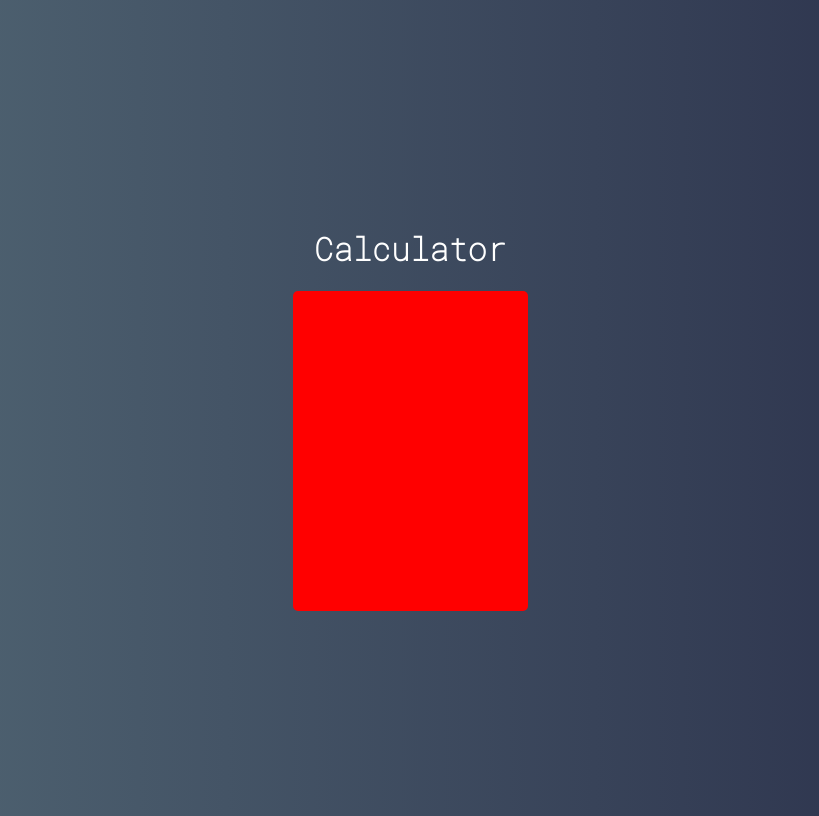
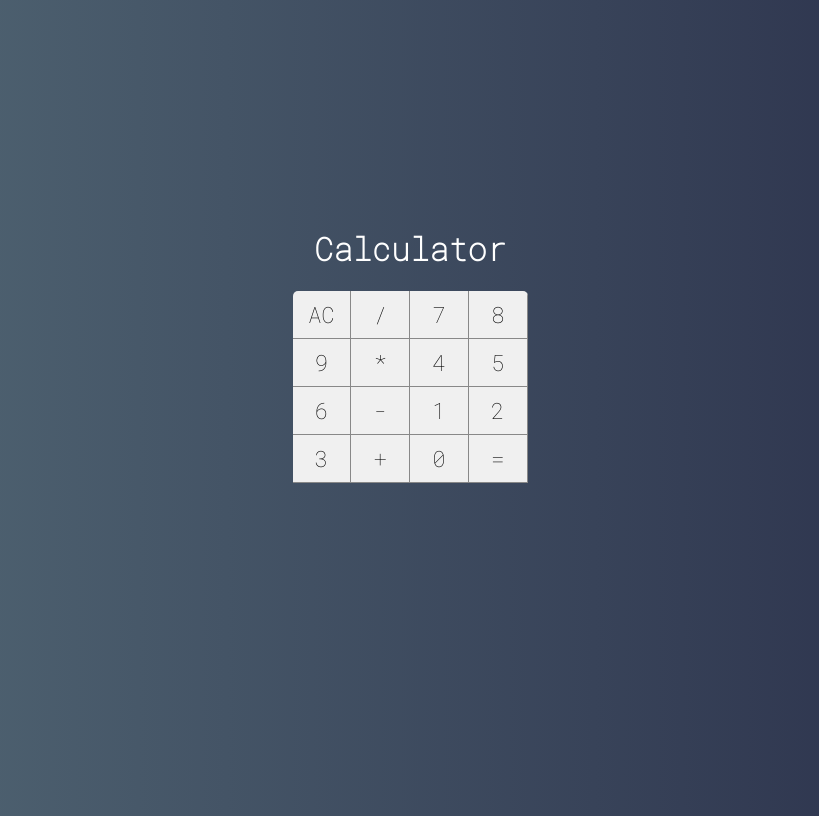
Before and after one commit to FeBassetto/Project-React-Calculator, a React (Create React App) app: page / in a window 1280 px wide. Shown: the whole page, without its empty margins (230-1049 px from the left). Built offline with nearby package versions, Linux system fonts and the light colour scheme.

Commit message:
Start grid

```diff
--- /dev/null
+++ b/src/components/Button.css
@@ -0,0 +1,13 @@
+:root{
+    --bg-button: #f0f0f0;
+    --border-button: solid 1px #888;
+}
+
+.button{
+    font-size: 1.4em;
+    background-color: var(--bg-button);
+    border: none;
+    border-right: var(--border-button);
+    border-bottom: var(--border-button);
+    outline: none;
+}
--- /dev/null
+++ b/src/components/Button.jsx
@@ -0,0 +1,13 @@
+import React from "react";
+import './Button.css'
+
+const Button = props => {
+
+
+
+    return(
+        <button className="button">{props.label}</button>
+    )
+}
+
+export default Button
--- a/src/main/Calculator.css
+++ b/src/main/Calculator.css
@@ -3,5 +3,7 @@
     width: 235px;
     border-radius: 5px;
     overflow: hidden;
-    background-color: #ff0000;
+    display: grid;
+    grid-template-columns: repeat(4, 25%);
+    grid-template-rows: 48px 48px 48px 48px 48px;
 }
--- a/src/main/Calculator.jsx
+++ b/src/main/Calculator.jsx
@@ -1,11 +1,28 @@
 import React, { Component } from 'react'
 import './Calculator.css'
+
+import Button from '../components/Button'
 
 export default class Calculator extends Component {
     render() {
         return (
             <div className='calculator'>
-
+               <Button label="AC" />
+               <Button label="/" />
+               <Button label="7" />
+               <Button label="8" />
+               <Button label="9" />
+               <Button label="*" />
+               <Button label="4" />
+               <Button label="5" />
+               <Button label="6" />
+               <Button label="-" />
+               <Button label="1" />
+               <Button label="2" />
+               <Button label="3" />
+               <Button label="+" />
+               <Button label="0" />
+               <Button label="=" />
             </div>
         )
     }
```
